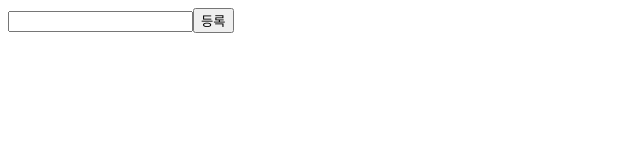
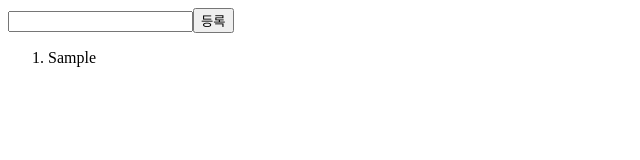
Before and after one commit to noorong/todolList, a React (Create React App) app: page / in a window 1280 px wide. Both pictures are taken after typing "Sample" into the empty fields and a click on the button "등록". Shown: the top 160 px of the page, without its empty margins (0-640 px from the left). Built offline with nearby package versions, Linux system fonts and the light colour scheme.

Commit message:
feat: ListView UI개발 & list로 출력

```diff
--- a/src/App.js
+++ b/src/App.js
@@ -1,9 +1,20 @@
+import { useState } from "react";
 import InsertForm from "./components/InsertForm";
+import ListView from "./components/ListView";
 
 function App() {
+  const [todoList, setTodoList] = useState([]);
+  const InsertHandler = (value) => {
+    setTodoList((current) => {
+      const newList = [...current];
+      newList.push(value);
+      return newList;
+    });
+  };
   return (
     <div className="App">
-      <InsertForm onInsert={(value) => console.log(value)} />
+      <InsertForm onInsert={InsertHandler} />
+      <ListView todoList={todoList} />
     </div>
   );
 }
--- /dev/null
+++ b/src/components/ListView.js
@@ -0,0 +1,19 @@
+import React from "react";
+
+const ListView = ({ todoList }) => {
+  return (
+    <div>
+      <ol>
+        {todoList.map((item) => {
+          return (
+            <li>
+              <span>{item}</span>
+            </li>
+          );
+        })}
+      </ol>
+    </div>
+  );
+};
+
+export default ListView;
```
